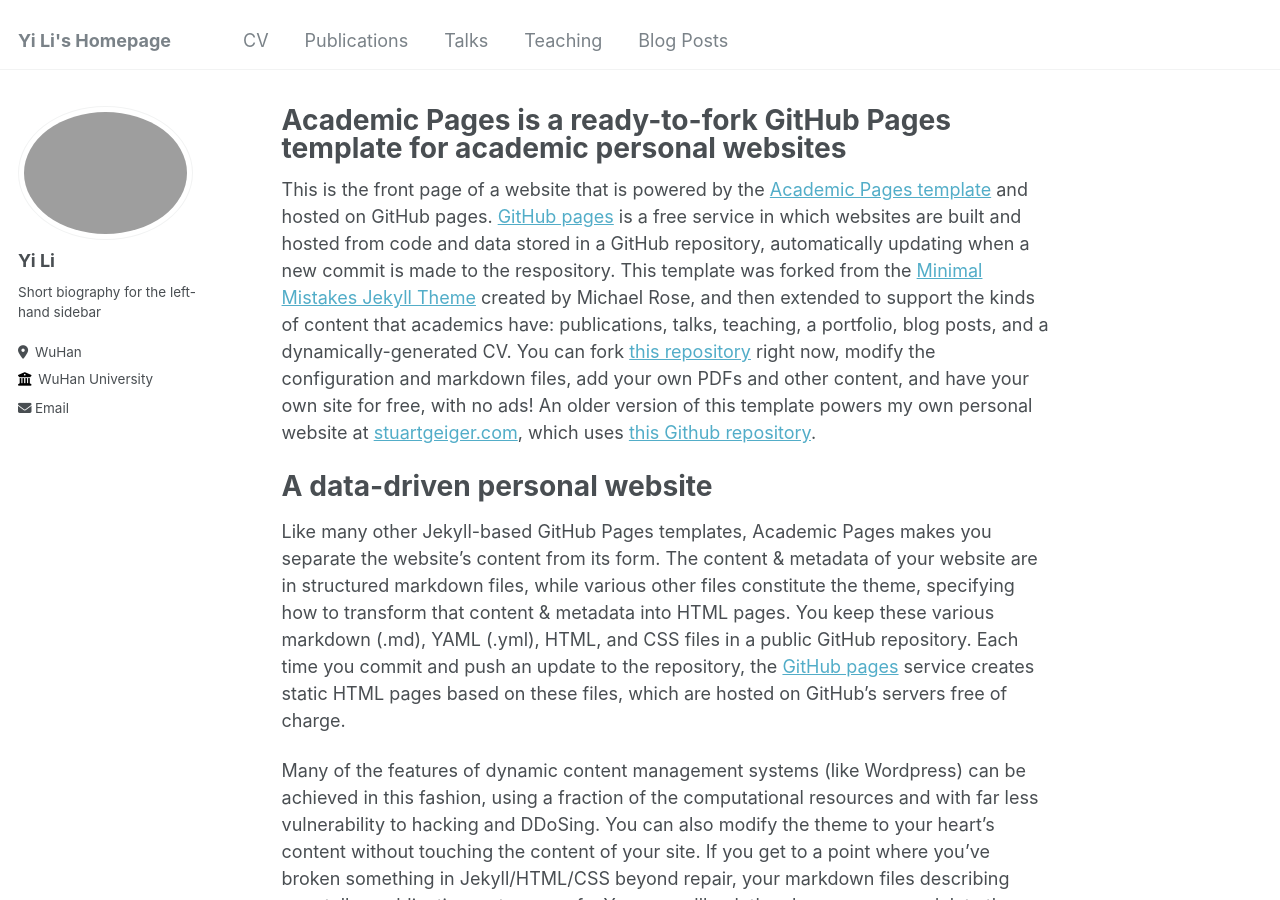
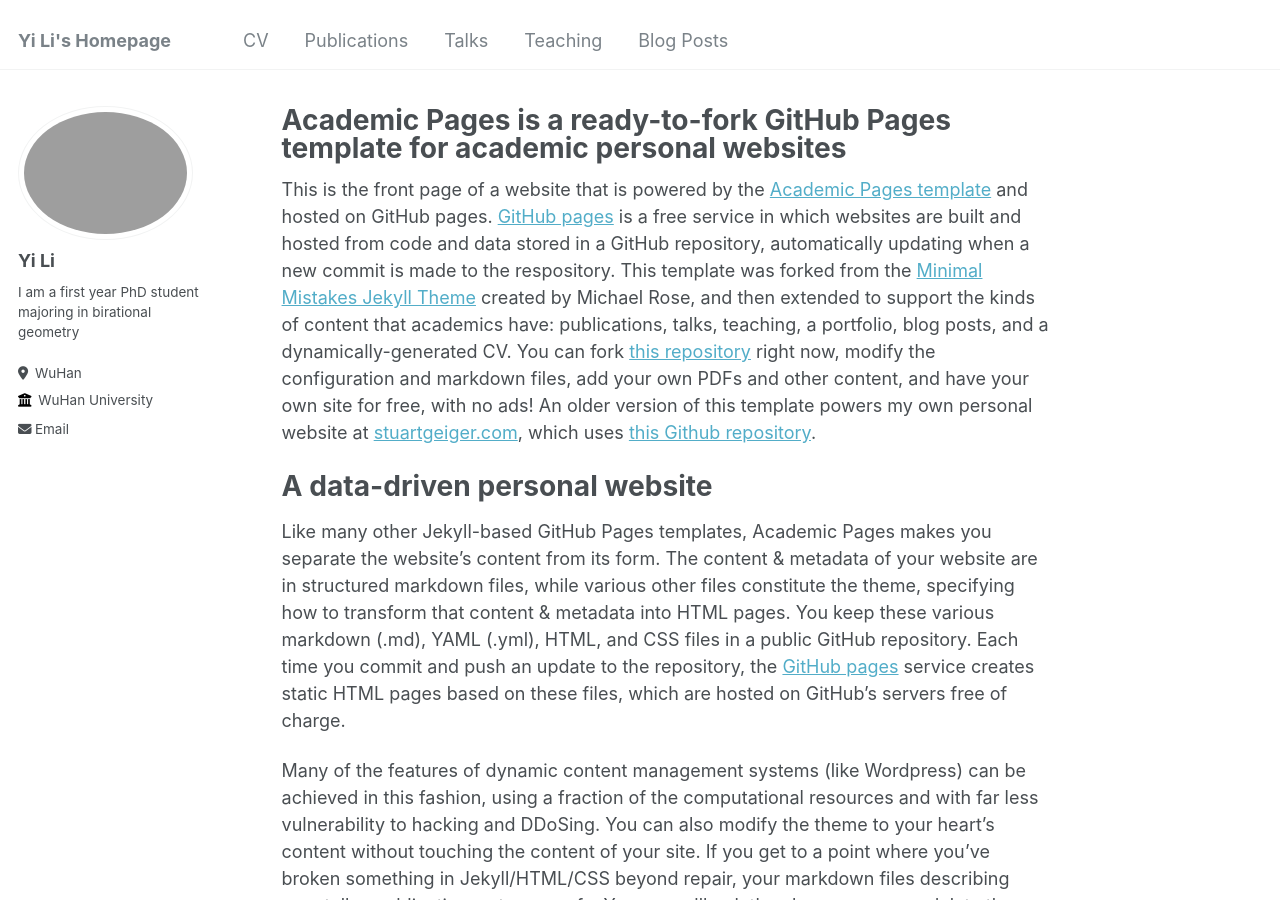
Before and after one commit to YiLimath/YiLimath.github.io, a Jekyll site: the page built from _pages/about.md, in a window 1280 px wide and 900 px high. Built offline with Jekyll 4.4.1, drawn with Linux system fonts in a browser that asks for light colours.

Commit message:
Update _config.yml

```diff
--- a/_config.yml
+++ b/_config.yml
@@ -24,7 +24,7 @@ author:
   avatar           : "Photo.png"
   name             : "Yi Li"
   pronouns         : # example: "she/her"
-  bio              : "Short biography for the left-hand sidebar"
+  bio              : "I am a first year PhD student majoring in birational geometry"
   location         : "WuHan"
   employer         : "WuHan University"
   uri              : # URL
```
